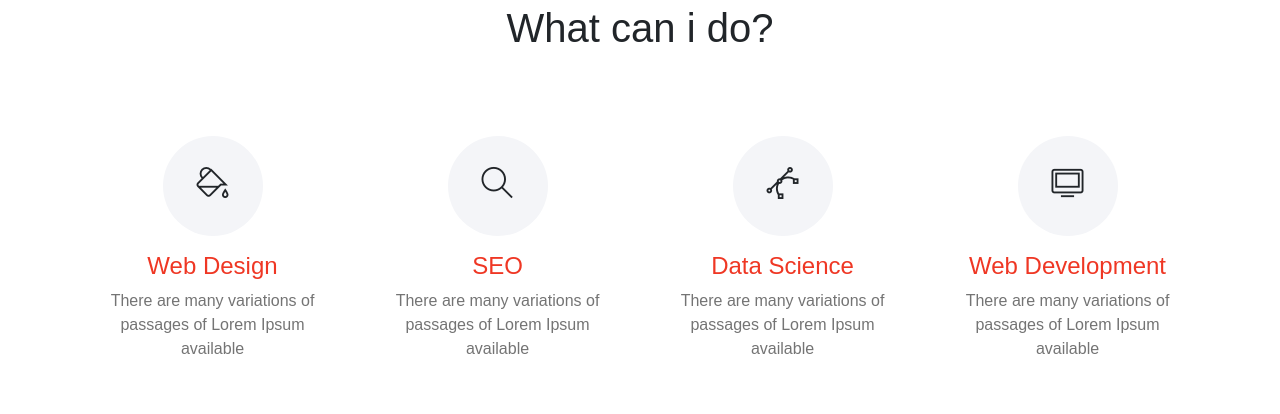
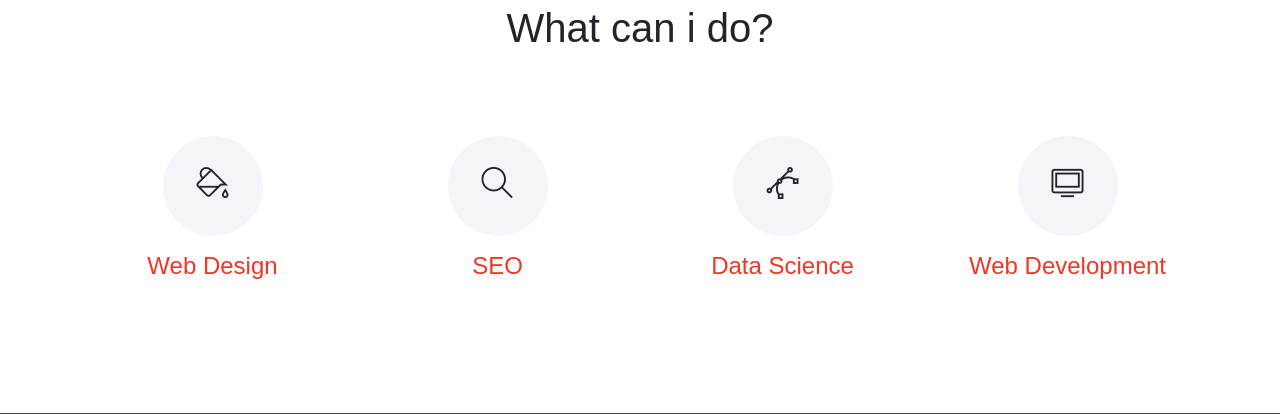
Before and after one commit to Hama101/portfilio, a Django app: page / in a window 1280 px wide. Shown: the part 2723-3137 px from the top of the page. Run offline with Django 3.2, Linux system fonts and the light colour scheme; data comes from the database, SQL or seed files in the repository; some libraries are stand-ins or nearby versions; some web fonts are replaced; grey boxes are pictures that could not be loaded.

Commit message:
updating the services

```diff
--- a/templates/index.html
+++ b/templates/index.html
@@ -221,7 +221,7 @@
             </div>
             <div class="caption">
               <h4 class="fg-theme">Web Design</h4>
-              <p>There are many variations of passages of Lorem Ipsum available</p>
+              <p></p>
             </div>
           </div>
         </div>
@@ -232,7 +232,7 @@
             </div>
             <div class="caption">
               <h4 class="fg-theme">SEO</h4>
-              <p>There are many variations of passages of Lorem Ipsum available</p>
+              <p></p>
             </div>
           </div>
         </div>
@@ -243,7 +243,7 @@
             </div>
             <div class="caption">
               <h4 class="fg-theme">Data Science</h4>
-              <p>There are many variations of passages of Lorem Ipsum available</p>
+              <p></p>
             </div>
           </div>
         </div>
@@ -254,7 +254,7 @@
             </div>
             <div class="caption">
               <h4 class="fg-theme">Web Development</h4>
-              <p>There are many variations of passages of Lorem Ipsum available</p>
+              <p></p>
             </div>
           </div>
         </div>
```
